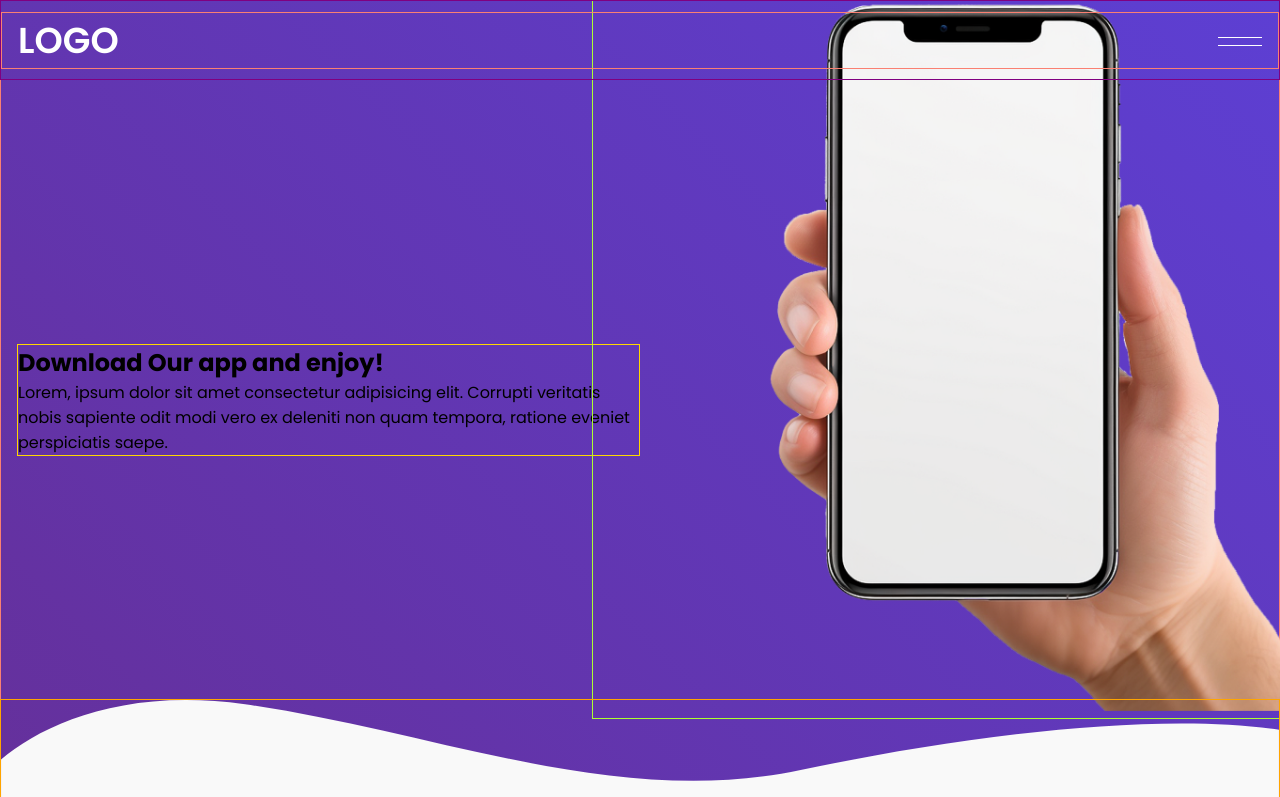
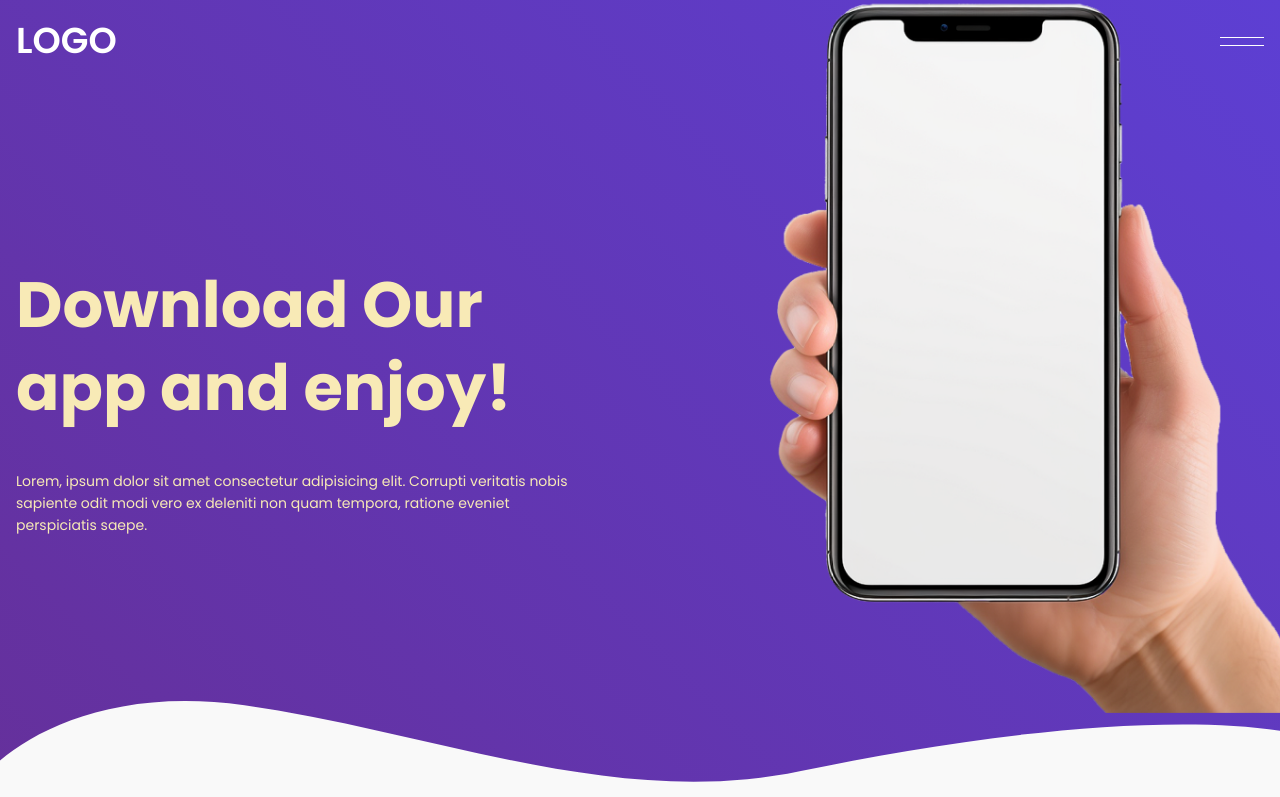
Before and after one commit to addkolon/SCSS-103, a plain HTML site: page index.html in a window 1280 px wide. Shown: the top 797 px of the page. Drawn offline with Linux system fonts and the light colour scheme.

Commit message:
First animation

```diff
--- a/scss/components/_hero-banner.scss
+++ b/scss/components/_hero-banner.scss
@@ -12,8 +12,22 @@
     align-items: center;
 
     .hero-content {
-      width: 50%;
-      border: 1px solid gold;
+      width: 45%;
+      // border: 1px solid gold;
+
+      h1 {
+        font-size: 64px;
+        color: $cream;
+        line-height: 130%;
+        margin-bottom: 40px;
+      }
+
+      p {
+        font-size: 14px;
+        font-weight: 400;
+        line-height: 160%;
+        color: $cream;
+      }
     }
 
     .hero-image {
@@ -21,7 +35,25 @@
       right: -80px;
       bottom: 80px;
       width: 60%;
-      border: 1px solid greenyellow;
+      // border: 1px solid greenyellow;
+      transform: translateY(100%);
+
+      animation: handanimation 2s 1s ease forwards;
+
+      @keyframes handanimation {
+        0% {
+          transform: translateY(100%);
+        }
+
+        80% {
+          transform: translateY(-1%);
+        }
+
+        100% {
+          transform: translateY(0);
+        }
+
+      }
 
       img {
         max-width: 100%;
@@ -34,7 +66,7 @@
     left: 0;
     bottom: -100px;
     width: 100%;
-    border: 1px solid orange;
+    // border: 1px solid orange;
 
     img {
       width: 100%;
--- a/scss/layout/_container.scss
+++ b/scss/layout/_container.scss
@@ -1,6 +1,6 @@
 .container {
   max-width: 1280px;
-  border: 1px salmon solid;
+  // border: 1px salmon solid;
   margin: 0 auto;
   padding: 0 1rem; // Första siffran upp/nere, Andra siffran vänster/höger
 }
--- a/scss/layout/_header.scss
+++ b/scss/layout/_header.scss
@@ -3,7 +3,7 @@ header {
   top: 0;
   left: 0;
   height: 80px;
-  border: 1px solid purple;
+  // border: 1px solid purple;
   display: flex;
   align-items: center;
   // background-color: red;
```
Also changed, not shown: assets/css/main.css, assets/css/main.min.css, 2 other files.
